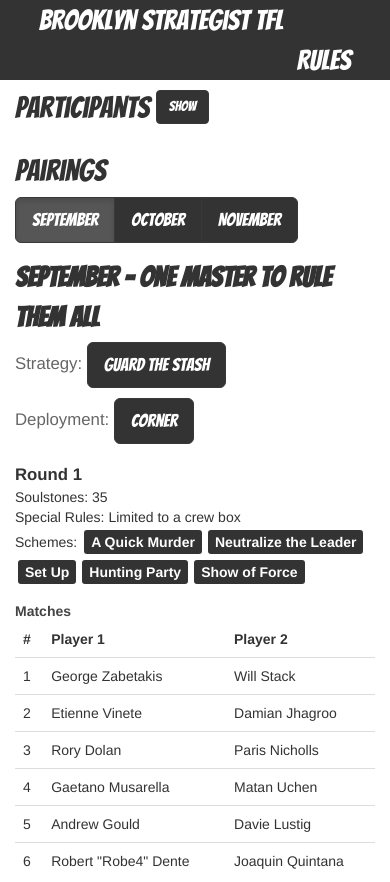
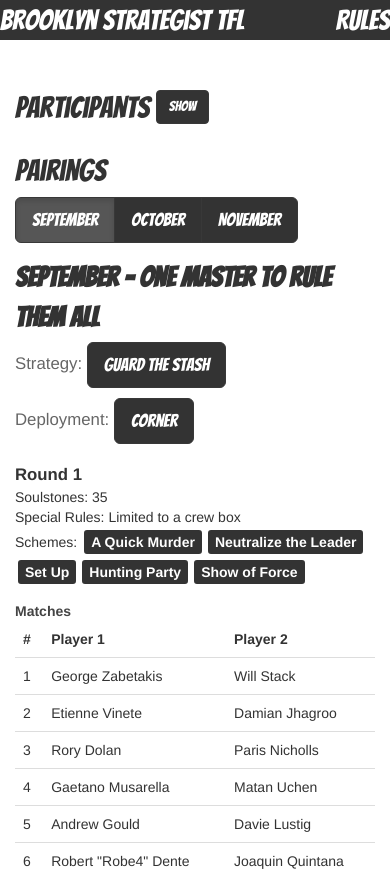
Before and after one commit to matan157/Brooklyn-Strategist-TFL-Matchups, a plain HTML site: page index.html in a window 390 px wide. Shown: the top 882 px of the page. Drawn offline with nearby package versions, Linux system fonts and the light colour scheme.

Commit message:
NO MARGINS

```diff
--- a/css/style.css
+++ b/css/style.css
@@ -132,10 +132,10 @@ pairings .btn-group {
         font-size: 2em;
     }
     .head-bar .header {
-        margin-left: 10%;
+        margin-left: 0;
     }
     .head-bar span {
-        margin-right: 10%;
+        margin-right: 0;
         cursor: pointer;
     }
 }
```
